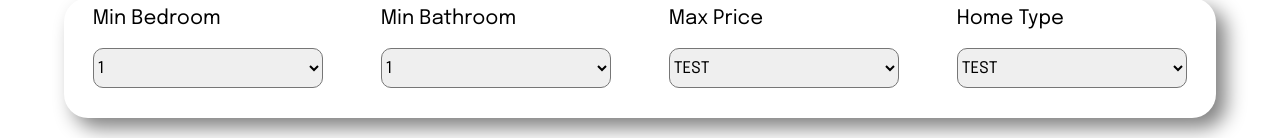
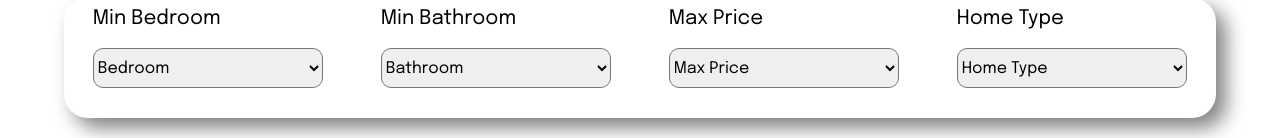
Before and after one commit to Asadlion92/UniLife-Unit-6, a React (Vite) app: page /cityDetails/1 in a window 1280 px wide. Shown: the part 362-500 px from the top of the page. Built offline with nearby package versions, Linux system fonts and the light colour scheme; no server answers.

Commit message:
finish the filter

```diff
--- a/src/pages/CityDetails/CityDetails.jsx
+++ b/src/pages/CityDetails/CityDetails.jsx
@@ -16,6 +16,8 @@ function CityDetails() {
 
     const [bedroomCount, setBedroomCount] = useState('1')
     const [bathroomCount, setBathroomCount] = useState('1')
+    const [maxPrice, setMaxPrice] = useState('')
+    const [homeType, setHomeType] = useState('')
 
 
     const handleBedroomFilter = (e) => {
@@ -29,6 +31,16 @@ function CityDetails() {
       setBathroomCount(e.target.value)
     }
 
+    const handleMaxPriceFilter = (e) => {
+      console.log(e.target.value)
+      setMaxPrice(e.target.value)
+    }
+
+    const handleHomeTypeFilter = (e) => {
+      console.log(e.target.value)
+      setHomeType(e.target.value)
+    }
+
     useEffect(
       ()=>{
 
@@ -37,8 +49,12 @@ function CityDetails() {
         const query={
           city_id: city_id,
           bedroom_count: bedroomCount, //Step 4: By placing the state "bedroomCount" here, the post request will filter from the selection from the dropdown.
-          bathroom_count: bathroomCount
+          bathroom_count: bathroomCount,
+          rent: maxPrice,
+          property_type: homeType
         }
+
+        //Note that the object names such as city_id, bedroom_count, are the names from the API
 
         //Step 2: I create a post request using axios and query. From the console log, when there is a change in the bedroom_count, the filter will be displayed.
 
@@ -63,7 +79,7 @@ function CityDetails() {
         })
         .catch(err => console.log(err))
 
-      }, [bedroomCount, bathroomCount] //Step 5: Since we are using useEffect, bedroomCount is placed as a dependency so when there is a change in bedroomCount, the page will rerender
+      }, [bedroomCount, bathroomCount, maxPrice, homeType] //Step 5: Since we are using useEffect, bedroomCount is placed as a dependency so when there is a change in bedroomCount, the page will rerender
     )
 
 
@@ -80,6 +96,7 @@ function CityDetails() {
           <div className='filter-column'>
             <label htmlFor="">Min Bedroom</label>
             <select onChange={handleBedroomFilter}>
+              <option value="">Bedroom</option>
               <option value="1">1</option>
               <option value="2">2</option>
               <option value="3">3</option>
@@ -92,6 +109,7 @@ function CityDetails() {
           <div className='filter-column'>
             <label htmlFor="">Min Bathroom</label>
             <select onChange={handleBathroomFilter}>
+              <option value="">Bathroom</option>
               <option value="1">1</option>
               <option value="2">2</option>
               <option value="3">3</option>
@@ -99,14 +117,22 @@ function CityDetails() {
           </div>
           <div className='filter-column'>
             <label htmlFor="">Max Price</label>
-            <select name="" id="">
-              <option value="">TEST</option>
+            <select onChange={handleMaxPriceFilter}>
+              <option value="">Max Price</option>
+              <option value="1000">1000</option>
+              <option value="1500">1500</option>
+              <option value="2000">2000</option>
+              <option value="2500">2500</option>
+              <option value="3000">3000</option>
             </select>
           </div>
           <div className='filter-column'>
             <label htmlFor="">Home Type</label>
-            <select name="" id="">
-              <option value="">TEST</option>
+            <select onChange={handleHomeTypeFilter}>
+              <option value="">Home Type</option>
+              <option value="Detached">Detached</option>
+              <option value="Semi-Detached">Semi-Detached</option>
+              <option value="Apartment">Apartment</option>
             </select>
           </div>
         </div>
```
